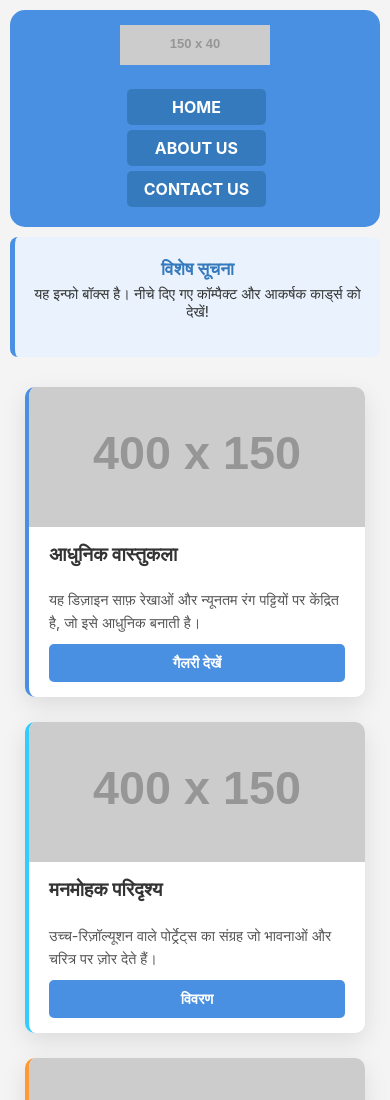
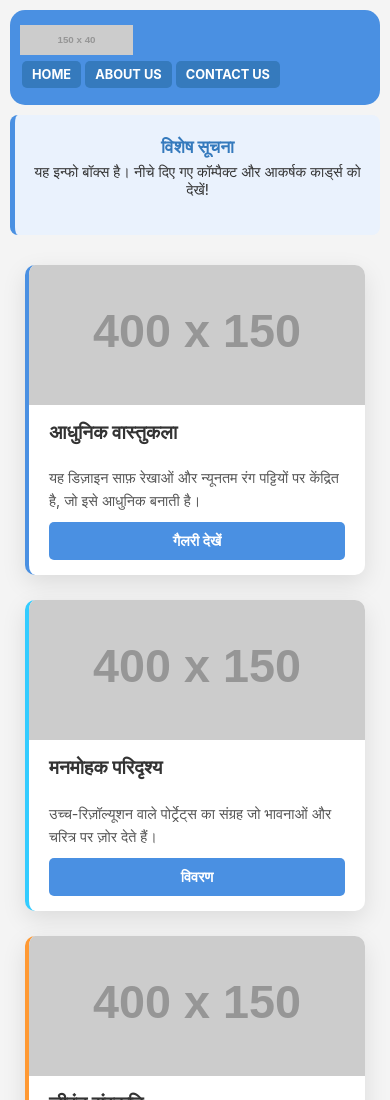
Before and after one commit to inder9518/khushi, a plain HTML site: page INDEX.HTML in a window 390 px wide. Shown: the top 1100 px of the page. Drawn offline with Linux system fonts and the light colour scheme; placeholder pictures from the web are drawn by us.

Commit message:
Update INDEX.HTML

```diff
--- a/INDEX.HTML
+++ b/INDEX.HTML
@@ -18,26 +18,23 @@
         .curved-header {
             background-color: #4a90e2;
             color: white;
-            padding: 20px; /* अब यह सिर्फ ऊपर-नीचे की पैडिंग देगा */
+            padding: 20px;
             margin: 20px;
             border-radius: 15px;
-            /* text-align: center; <--- इसे हटा दिया गया है */
         }
 
-        /* --- .header-content में बदलाव किए गए हैं --- */
+        /* Desktop View: Logo Left, Menu Right */
         .header-content {
-            display: flex; /* फ्लेक्सबॉक्स लेआउट */
-            justify-content: space-between; /* सामग्री को किनारों पर धकेलें (लोगो बाएं, नेविगेशन दाएं) */
-            align-items: center; /* लंबवत रूप से केंद्र में करें */
-            padding: 0 20px; /* हेडर के अंदर थोड़ी बाएं-दाएं पैडिंग */
-            flex-wrap: wrap; /* मोबाइल पर तत्वों को अगली लाइन में भेजने के लिए */
+            display: flex;
+            justify-content: space-between;
+            align-items: center;
+            padding: 0 20px;
+            flex-wrap: wrap;
         }
 
         .logo-container img {
-            height: 40px; /* लोगो की ऊंचाई */
-            /* आप चाहें तो चौड़ाई भी सेट कर सकते हैं: width: auto; */
+            height: 40px;
         }
-        /* ------------------------------------------- */
 
         .header-content nav a {
             color: white;
@@ -55,7 +52,7 @@
             background-color: #2a649a;
         }
 
-        /* --- Info Box (छोटा किया गया) --- */
+        /* --- Info Box --- */
         .info-box {
             background-color: #eaf2fd;
             border-left: 5px solid #4a90e2;
@@ -81,9 +78,8 @@
             margin-top: 0;
             font-size: 0.9em;
         }
-        /* --- इन्फो बॉक्स का CSS खत्म --- */
 
-        /* --- Photo Gallery Cards (साइज़ छोटा किया गया) --- */
+        /* --- Photo Gallery Cards --- */
         .gallery-container {
             display: grid;
             grid-template-columns: repeat(auto-fit, minmax(230px, 1fr));
@@ -105,7 +101,6 @@
             flex-direction: column;
         }
 
-        /* प्रत्येक कार्ड के लिए अलग बॉर्डर रंग */
         .gallery-card:nth-child(1) { border-left-color: #4a90e2; }
         .gallery-card:nth-child(2) { border-left-color: #33CCFF; }
         .gallery-card:nth-child(3) { border-left-color: #FF9933; }
@@ -168,7 +163,6 @@
             background-color: #357abd;
             transform: translateY(-2px);
         }
-        /* --- Photo Gallery Cards का CSS खत्म --- */
 
         /* ---------------------------------- */
         /* Responsive Design for Mobile Phones */
@@ -176,25 +170,39 @@
         @media (max-width: 600px) {
             .curved-header {
                 margin: 10px;
-                padding: 15px 10px; /* मोबाइल पर पैडिंग एडजस्ट की गई */
+                padding: 15px 10px;
             }
 
+            /* लोगो और मेन्यू को अगल-बगल रखें */
             .header-content {
-                flex-direction: column; /* मोबाइल पर लोगो और बटन को एक के नीचे एक रखें */
-                text-align: center;
-                padding: 0; /* मोबाइल पर पैडिंग हटा दें */
+                flex-direction: row;
+                justify-content: space-between;
+                align-items: center;
+                padding: 0;
             }
 
             .logo-container {
-                margin-bottom: 15px; /* लोगो के नीचे गैप */
+                margin-bottom: 0;
+            }
+
+            .logo-container img {
+                height: 30px; /* लोगो का साइज़ छोटा */
+            }
+
+            .header-content nav {
+                display: flex;
+                flex-wrap: wrap;
+                justify-content: flex-end;
             }
 
             .header-content nav a {
-                display: block;
-                margin: 5px auto;
-                width: 80%;
+                display: inline-block;
+                margin: 2px; /* बटन के बीच कम गैप */
+                padding: 6px 10px; /* बटन का साइज़ छोटा */
+                width: auto;
+                font-size: 0.8em;
             }
-
+            /* इन्फो बॉक्स और कार्ड्स के लिए बाकी स्टाइल */
             .info-box {
                 margin: 0 10px 15px 10px;
             }
@@ -228,6 +236,7 @@
 
     <header class="curved-header">
         <div class="header-content">
+
             <div class="logo-container">
                 <img src="https://via.placeholder.com/150x40/4a90e2/FFFFFF?text=My+Logo" alt="My Website Logo">
             </div>
```
